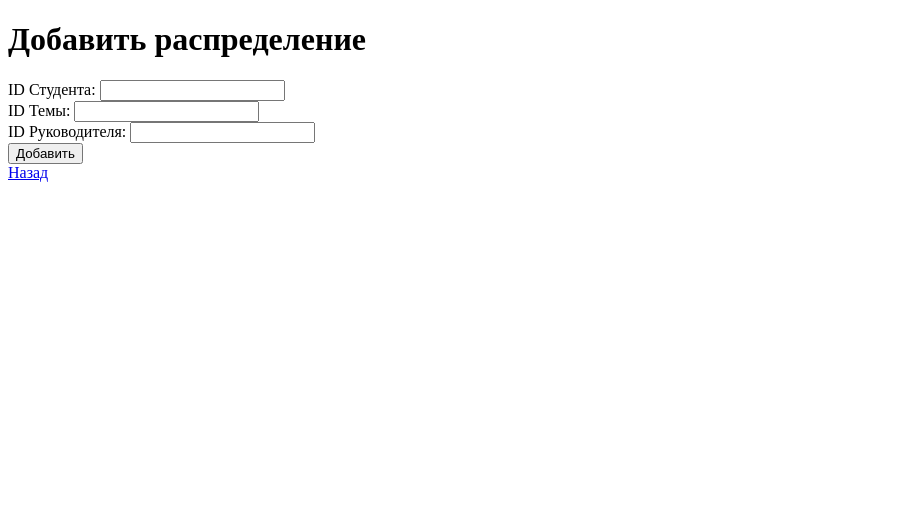
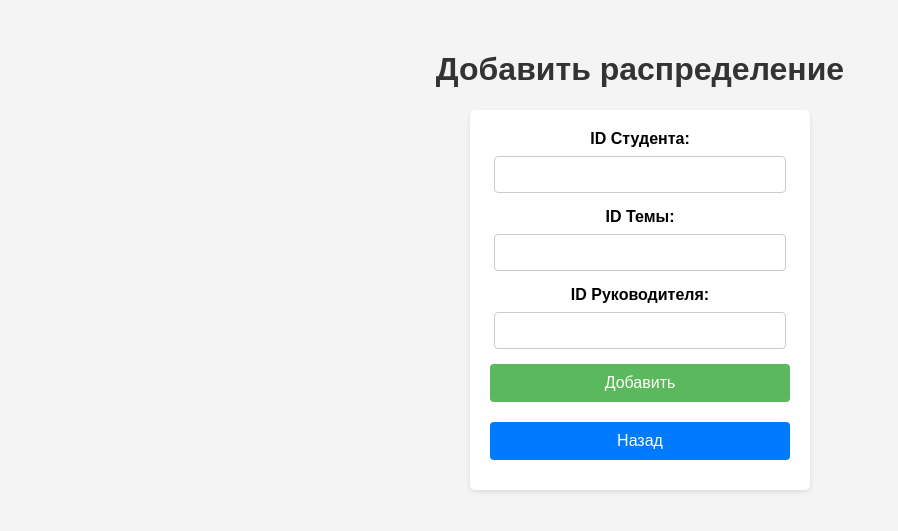
Before and after one commit to StreakQ/VKR, a Flask app: page /add_distribution in a window 1280 px wide. Shown: the top 531 px of the page, without its empty margins (0-898 px from the left). Run offline with Flask 3, Linux system fonts and the light colour scheme.

Commit message:
корректное изменение и удаление распределений на сайте

```diff
--- a/app.py
+++ b/app.py
@@ -39,6 +39,12 @@ def update_distribution(distribution_id):
 
     return render_template('update_distribution.html', distribution=distribution)
 
+
+@app.route('/delete_distribution/<int:distribution_id>', methods=['POST'])
+def delete_distribution(distribution_id):
+    distribution_repository.delete_distribution(distribution_id)
+    return redirect(url_for('index'))
+
 @app.route('/upload', methods=['GET', 'POST'])
 def upload():
     if request.method == 'POST':
--- a/templates/add_distribution.html
+++ b/templates/add_distribution.html
@@ -4,21 +4,82 @@
     <meta charset="UTF-8">
     <meta name="viewport" content="width=device-width, initial-scale=1.0">
     <title>Добавить распределение</title>
+    <style>
+        body {
+            font-family: Arial, sans-serif;
+            background-color: #f4f4f4;
+            margin: 0;
+            padding: 30px;
+            text-align: center;
+        }
+        h1 {
+            color: #333;
+            text-align: center;
+        }
+        form {
+            background: #fff;
+            padding: 20px;
+            border-radius: 5px;
+            box-shadow: 0 2px 5px rgba(0, 0, 0, 0.1);
+            max-width: 300px;
+            margin: auto;
+        }
+        label {
+            display: block;
+            margin-bottom: 8px;
+            font-weight: bold;
+        }
+        input[type="text"] {
+            width: 90%;
+            padding: 10px;
+            margin-bottom: 15px;
+            border: 1px solid #ccc;
+            border-radius: 4px;
+        }
+        button {
+            background-color: #5cb85c;
+            color: white;
+            padding: 10px 15px;
+            border: none;
+            border-radius: 4px;
+            cursor: pointer;
+            font-size: 16px;
+            width: 100%;
+            margin-bottom: 10px;
+        }
+        button:hover {
+            background-color: #4cae4c;
+        }
+        .back-button {
+            background-color: #007bff;
+            color: white;
+            text-align: center;
+            text-decoration: none;
+            display: block;
+            padding: 10px;
+            border-radius: 4px;
+            font-size: 16px;
+            margin-top: 10px;
+        }
+        .back-button:hover {
+            background-color: #0056b3;
+        }
+    </style>
 </head>
 <body>
     <h1>Добавить распределение</h1>
     <form method="POST">
         <label for="student_id">ID Студента:</label>
         <input type="text" id="student_id" name="student_id" required>
-        <br>
+
         <label for="theme_id">ID Темы:</label>
         <input type="text" id="theme_id" name="theme_id" required>
-        <br>
+
         <label for="adviser_id">ID Руководителя:</label>
         <input type="text" id="adviser_id" name="adviser_id" required>
-        <br>
+
         <button type="submit">Добавить</button>
+        <button type="button" class="back-button" onclick="window.location.href='{{ url_for('index') }}'">Назад</button>
     </form>
-    <a href="{{ url_for('index') }}">Назад</a>
 </body>
 </html>
```
Also changed, not shown: repositories.py (+8 -0 lines), templates/index.html (+47 -2 lines), database.db, 1 other file.
